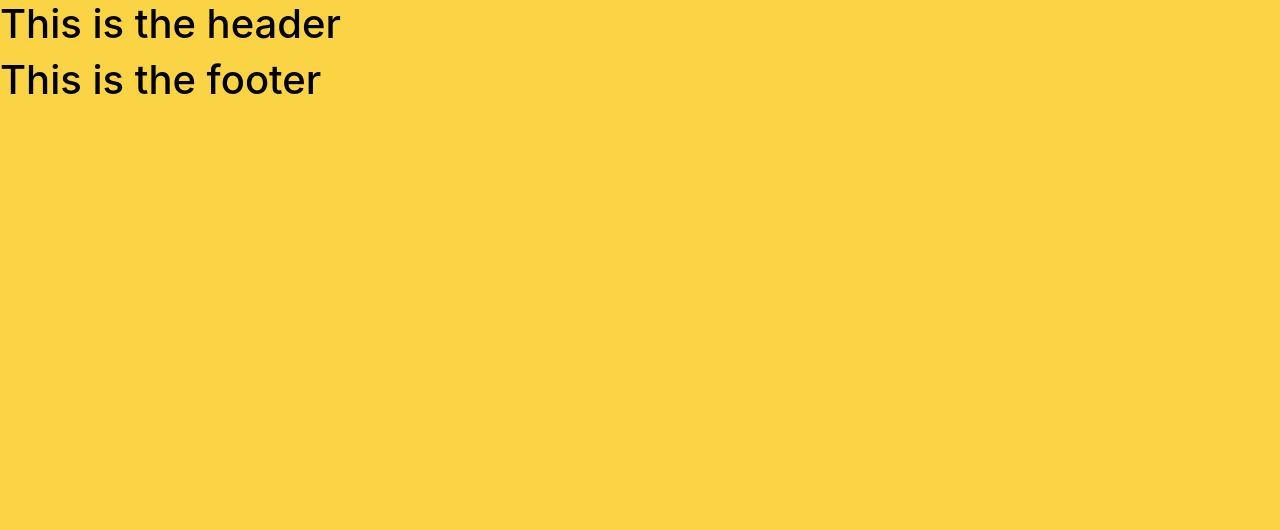
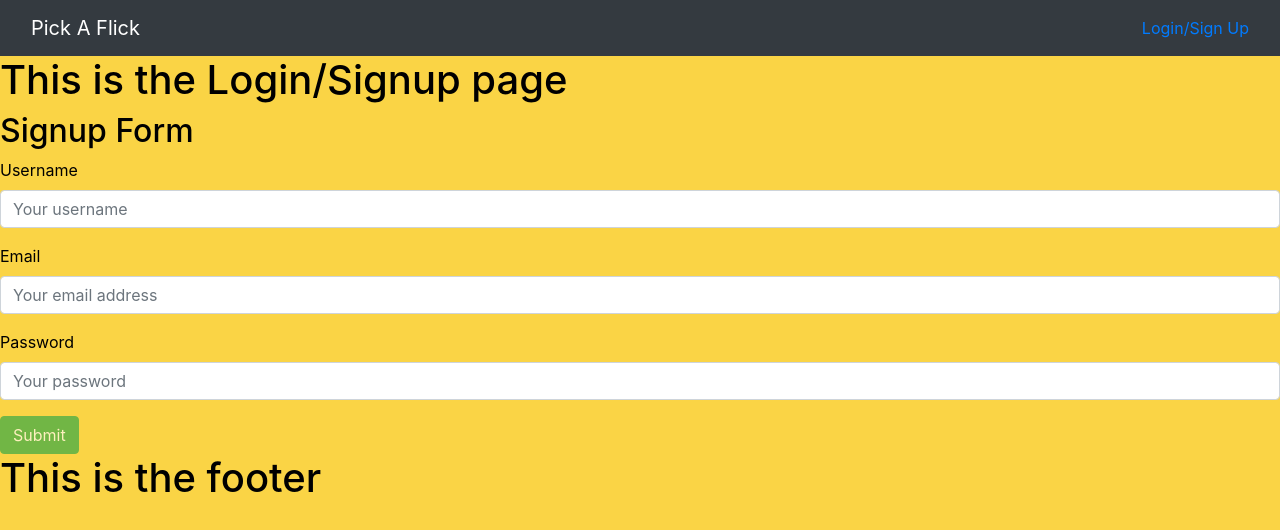
Before and after one commit to NotANewt/pick_a_flick, a React (Create React App) app in the folder client/: page /LoginSignup in a window 1280 px wide. Shown: the top 530 px of the page. Built offline with nearby package versions, Linux system fonts and the light colour scheme.

Commit message:
created SignupForm component and AppNavbar components

```diff
--- a/client/src/App.js
+++ b/client/src/App.js
@@ -8,6 +8,7 @@ import Layout from "./components/Layout";
 
 // import pages
 import Home from "./pages/Home";
+import LoginSignup from "./pages/LoginSignup";
 
 // Construct our main GraphQL API endpoint
 const httpLink = createHttpLink({
@@ -39,7 +40,8 @@ function App() {
       <Router>
         <Layout>
           <Routes>
-            <Route path="/" element={<Home></Home>} />
+            <Route path="/" element={<Home />} />
+            <Route path="/LoginSignup" element={<LoginSignup />} />
           </Routes>
         </Layout>
       </Router>
--- /dev/null
+++ b/client/src/components/AppNavbar.js
@@ -0,0 +1,37 @@
+import React, { useState } from "react";
+import { Link } from "react-router-dom";
+import { Navbar, Nav, Container, Modal, Tab } from "react-bootstrap";
+
+import Auth from "../utils/auth";
+
+const AppNavbar = () => {
+  // set modal display state
+  const [showModal, setShowModal] = useState(false);
+
+  return (
+    <>
+      <Navbar bg="dark" variant="dark" expand="lg">
+        <Container fluid>
+          <Navbar.Brand as={Link} to="/">
+            Pick A Flick
+          </Navbar.Brand>
+          <Navbar.Toggle aria-controls="navbar" />
+          <Navbar.Collapse id="navbar">
+            <Nav className="ml-auto">
+              {/* if user is logged in show logout */}
+              {Auth.loggedIn() ? (
+                <>
+                  <Nav.Link onClick={Auth.logout}>Logout</Nav.Link>
+                </>
+              ) : (
+                <Link to="/LoginSignup">Login/Sign Up</Link>
+              )}
+            </Nav>
+          </Navbar.Collapse>
+        </Container>
+      </Navbar>
+    </>
+  );
+};
+
+export default AppNavbar;
--- a/client/src/components/Header.js
+++ b/client/src/components/Header.js
@@ -1,7 +1,9 @@
+import AppNavbar from "./AppNavbar";
+
 function Header() {
   return (
     <>
-      <h1>This is the header</h1>
+      <AppNavbar></AppNavbar>
     </>
   );
 }
--- /dev/null
+++ b/client/src/components/SignupForm.js
@@ -0,0 +1,99 @@
+import React, { useState, useEffect } from "react";
+import { Form, Button, Alert } from "react-bootstrap";
+
+import { useMutation } from "@apollo/client";
+import { ADD_USER } from "../utils/mutations";
+
+import Auth from "../utils/auth";
+
+const SignupForm = () => {
+  // set initial form state
+  const [userFormData, setUserFormData] = useState({
+    username: "",
+    email: "",
+    password: "",
+  });
+  // set state for form validation
+  const [validated] = useState(false);
+  // set state for alert
+  const [showAlert, setShowAlert] = useState(false);
+
+  const [addUser, { error }] = useMutation(ADD_USER);
+
+  useEffect(() => {
+    if (error) {
+      setShowAlert(true);
+    } else {
+      setShowAlert(false);
+    }
+  }, [error]);
+
+  const handleInputChange = (event) => {
+    const { name, value } = event.target;
+    setUserFormData({ ...userFormData, [name]: value });
+  };
+
+  const handleFormSubmit = async (event) => {
+    event.preventDefault();
+
+    // check if form has everything (as per react-bootstrap docs)
+    const form = event.currentTarget;
+    if (form.checkValidity() === false) {
+      event.preventDefault();
+      event.stopPropagation();
+    }
+
+    try {
+      const { data } = await addUser({
+        variables: { ...userFormData },
+      });
+      console.log(data);
+      Auth.login(data.addUser.token);
+    } catch (err) {
+      console.error(err);
+    }
+
+    setUserFormData({
+      username: "",
+      email: "",
+      password: "",
+    });
+  };
+
+  return (
+    <>
+      {/* This is needed for the validation functionality above */}
+      <Form noValidate validated={validated} onSubmit={handleFormSubmit}>
+        {/* show alert if server response is bad */}
+        <Alert dismissible onClose={() => setShowAlert(false)} show={showAlert} variant="danger">
+          Something went wrong with your signup!
+        </Alert>
+
+        <h2>Signup Form</h2>
+
+        <Form.Group>
+          <Form.Label htmlFor="username">Username</Form.Label>
+          <Form.Control type="text" placeholder="Your username" name="username" onChange={handleInputChange} value={userFormData.username} required />
+          <Form.Control.Feedback type="invalid">Username is required!</Form.Control.Feedback>
+        </Form.Group>
+
+        <Form.Group>
+          <Form.Label htmlFor="email">Email</Form.Label>
+          <Form.Control type="email" placeholder="Your email address" name="email" onChange={handleInputChange} value={userFormData.email} required />
+          <Form.Control.Feedback type="invalid">Email is required!</Form.Control.Feedback>
+        </Form.Group>
+
+        <Form.Group>
+          <Form.Label htmlFor="password">Password</Form.Label>
+          <Form.Control type="password" placeholder="Your password" name="password" onChange={handleInputChange} value={userFormData.password} required />
+          <Form.Control.Feedback type="invalid">Password is required!</Form.Control.Feedback>
+        </Form.Group>
+        <Button disabled={!(userFormData.username && userFormData.email && userFormData.password)} type="submit" variant="success">
+          Submit
+        </Button>
+      </Form>
+    </>
+  );
+};
+
+export default SignupForm;
--- a/client/src/pages/Home.js
+++ b/client/src/pages/Home.js
@@ -1,7 +1,12 @@
+import { Link } from "react-router-dom";
+
 function Home(props) {
   return (
     <>
       <h1>This is the Home Page</h1>
+      <Link as={Link} to="/LoginSignup">
+        Login or Signup
+      </Link>
     </>
   );
 }
--- /dev/null
+++ b/client/src/pages/LoginSignup.js
@@ -0,0 +1,11 @@
+import SignupForm from "../components/SignupForm";
+
+function LoginSignup(props) {
+  return (
+    <>
+      <h1>This is the Login/Signup page</h1>
+      <SignupForm></SignupForm>
+    </>
+  );
+}
+export default LoginSignup;
```
